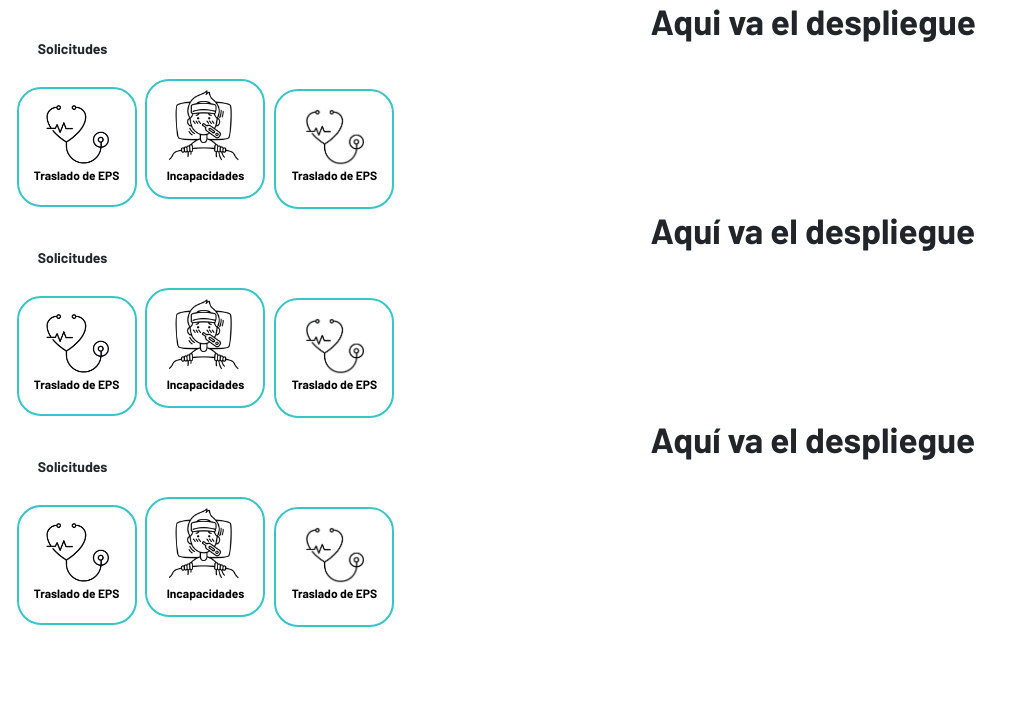
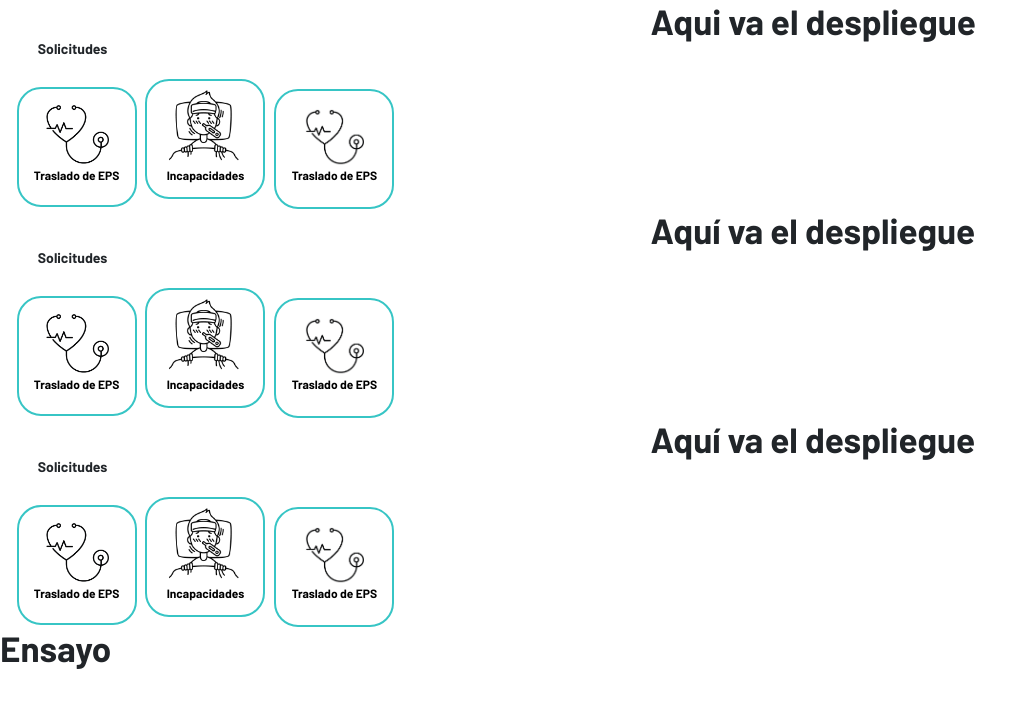
Before and after one commit to LaSanmartin9/Front-end, a plain HTML site: page Proyecto-Front/index.html in a window 1280 px wide. Shown: the whole page, without its empty margins (0-1036 px from the left). Drawn offline with Linux system fonts and the light colour scheme.

Commit message:
Agregué h1

```diff
--- a/Proyecto-Front/index.html
+++ b/Proyecto-Front/index.html
@@ -133,7 +133,7 @@
 </div>
 
 
-
+<h1>Ensayo</h1>
 
 
 
```
